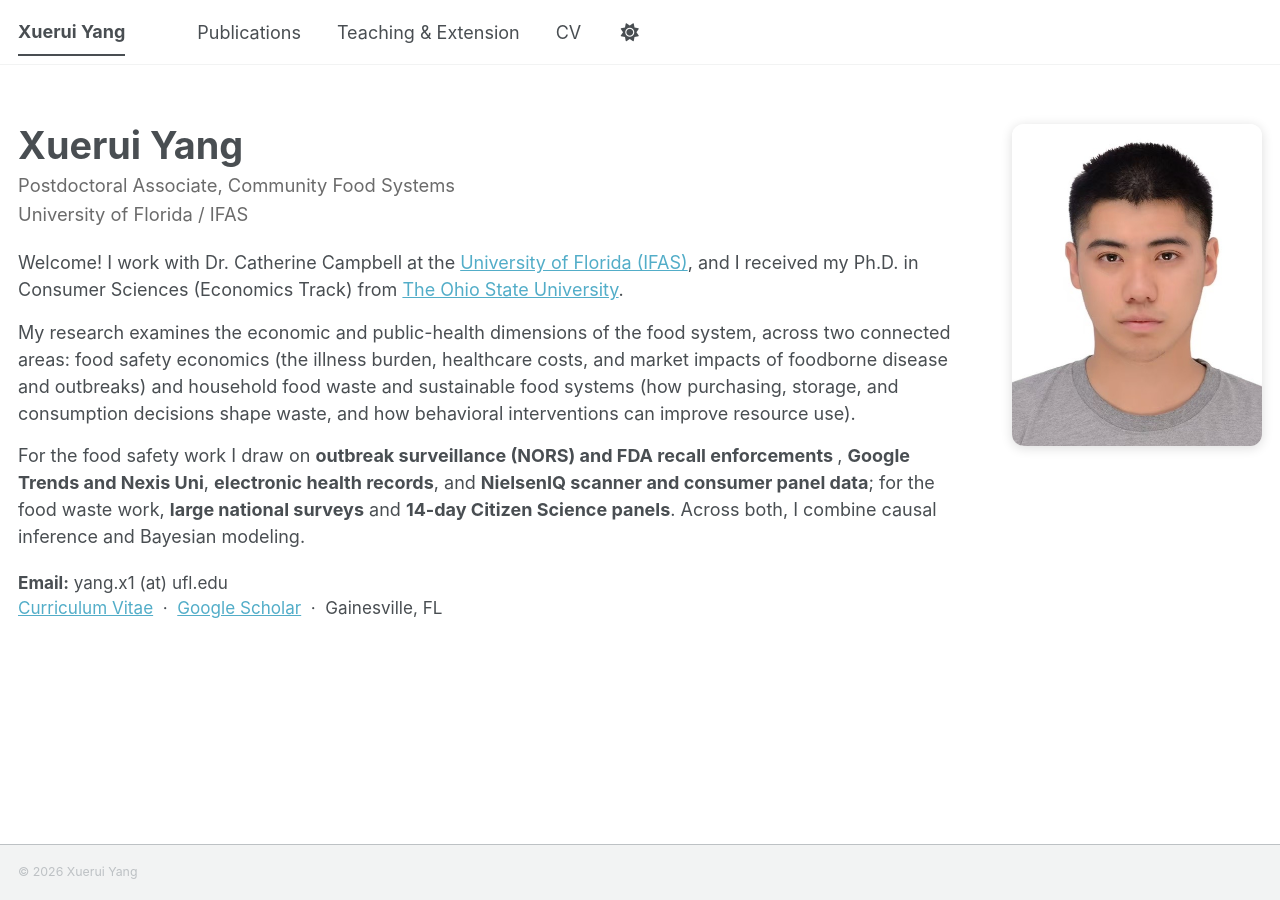
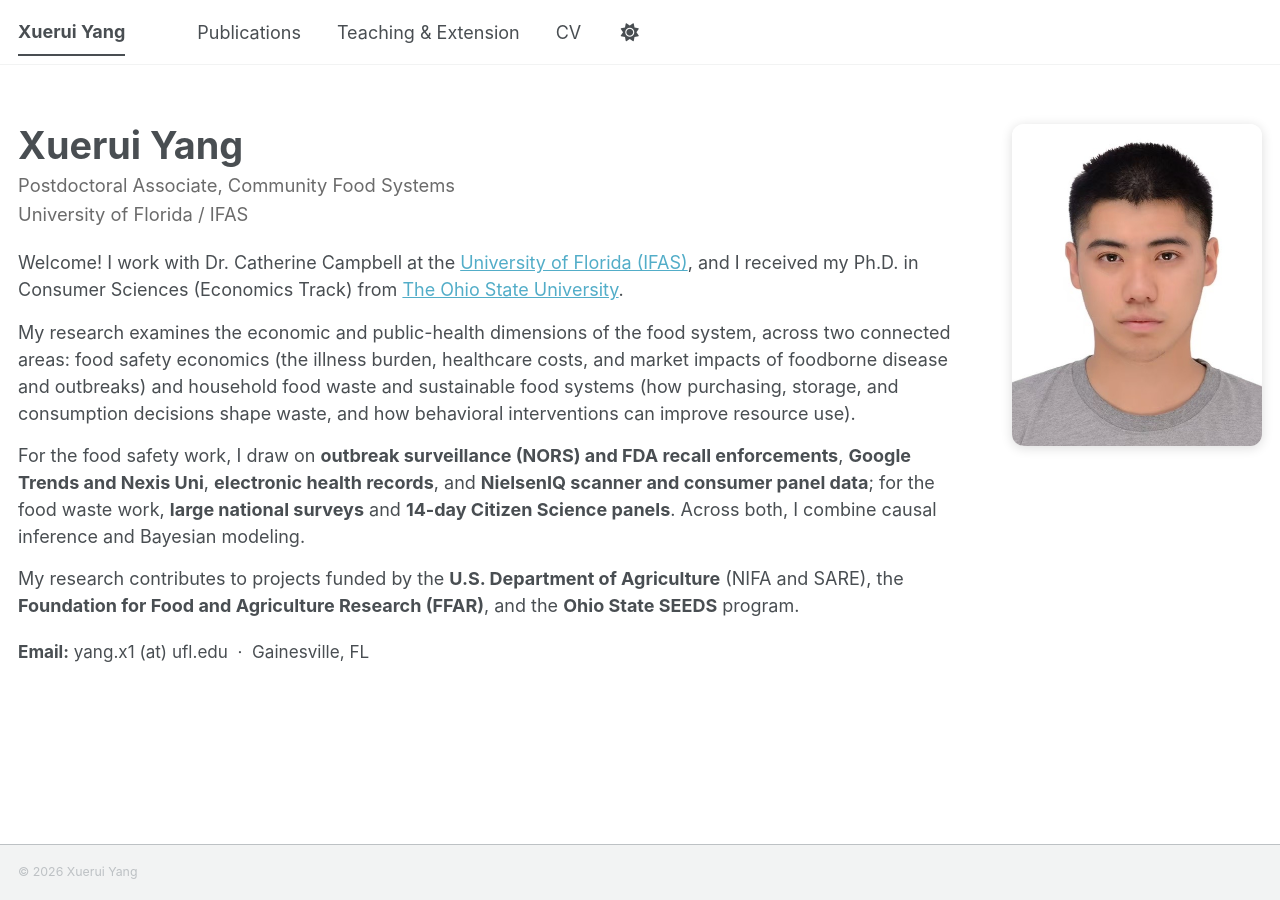
Before and after one commit to xueruiycool/xueruiycool.github.io, a Jekyll site: the page built from _pages/about.md, in a window 1280 px wide. Built offline with Jekyll 4.4.1, drawn with Linux system fonts in a browser that asks for light colours; a style sheet for code colours, icons or effects is not loaded.

Commit message:
Update about.md

```diff
--- a/_pages/about.md
+++ b/_pages/about.md
@@ -6,7 +6,6 @@ redirect_from:
   - /about/
   - /about.html
 ---
-
 <style>
 .home-hero{display:flex;flex-wrap:wrap;gap:2.6em;align-items:flex-start;margin-top:0.5em;}
 .home-hero .hero-text{flex:1 1 340px;min-width:280px;}
@@ -25,7 +24,6 @@ redirect_from:
   .home-hero h1{font-size:1.85em;}
 }
 </style>
-
 <div class="home-hero">
   <div class="hero-text">
     <h1>Xuerui Yang</h1>
@@ -34,11 +32,11 @@ redirect_from:
     <div class="hero-body">
       <p>Welcome! I work with Dr. Catherine Campbell at the <a href="https://ifas.ufl.edu/">University of Florida (IFAS)</a>, and I received my Ph.D. in Consumer Sciences (Economics Track) from <a href="https://www.osu.edu/">The Ohio State University</a>.</p>
       <p>My research examines the economic and public-health dimensions of the food system, across two connected areas: food safety economics (the illness burden, healthcare costs, and market impacts of foodborne disease and outbreaks) and household food waste and sustainable food systems (how purchasing, storage, and consumption decisions shape waste, and how behavioral interventions can improve resource use).</p>
-      <p>For the food safety work I draw on <strong>outbreak surveillance (NORS) and FDA recall enforcements </strong>, <strong>Google Trends and Nexis Uni</strong>, <strong>electronic health records</strong>, and <strong>NielsenIQ scanner and consumer panel data</strong>; for the food waste work, <strong>large national surveys</strong> and <strong>14-day Citizen Science panels</strong>. Across both, I combine causal inference and Bayesian modeling.</p>
+      <p>For the food safety work, I draw on <strong>outbreak surveillance (NORS) and FDA recall enforcements</strong>, <strong>Google Trends and Nexis Uni</strong>, <strong>electronic health records</strong>, and <strong>NielsenIQ scanner and consumer panel data</strong>; for the food waste work, <strong>large national surveys</strong> and <strong>14-day Citizen Science panels</strong>. Across both, I combine causal inference and Bayesian modeling.</p>
+      <p>My research contributes to projects funded by the <strong>U.S. Department of Agriculture</strong> (NIFA and SARE), the <strong>Foundation for Food and Agriculture Research (FFAR)</strong>, and the <strong>Ohio State SEEDS</strong> program.</p>
     </div>
     <p class="hero-contact">
-      <strong>Email:</strong> yang.x1 (at) ufl.edu<br>
-      <a href="/files/cv.pdf">Curriculum Vitae</a> &nbsp;&middot;&nbsp; <a href="https://scholar.google.com/citations?user=7qTsdXIAAAAJ">Google Scholar</a> &nbsp;&middot;&nbsp; Gainesville, FL
+      <strong>Email:</strong> yang.x1 (at) ufl.edu &nbsp;&middot;&nbsp; Gainesville, FL
     </p>
   </div>
   <div class="hero-photo">
```
